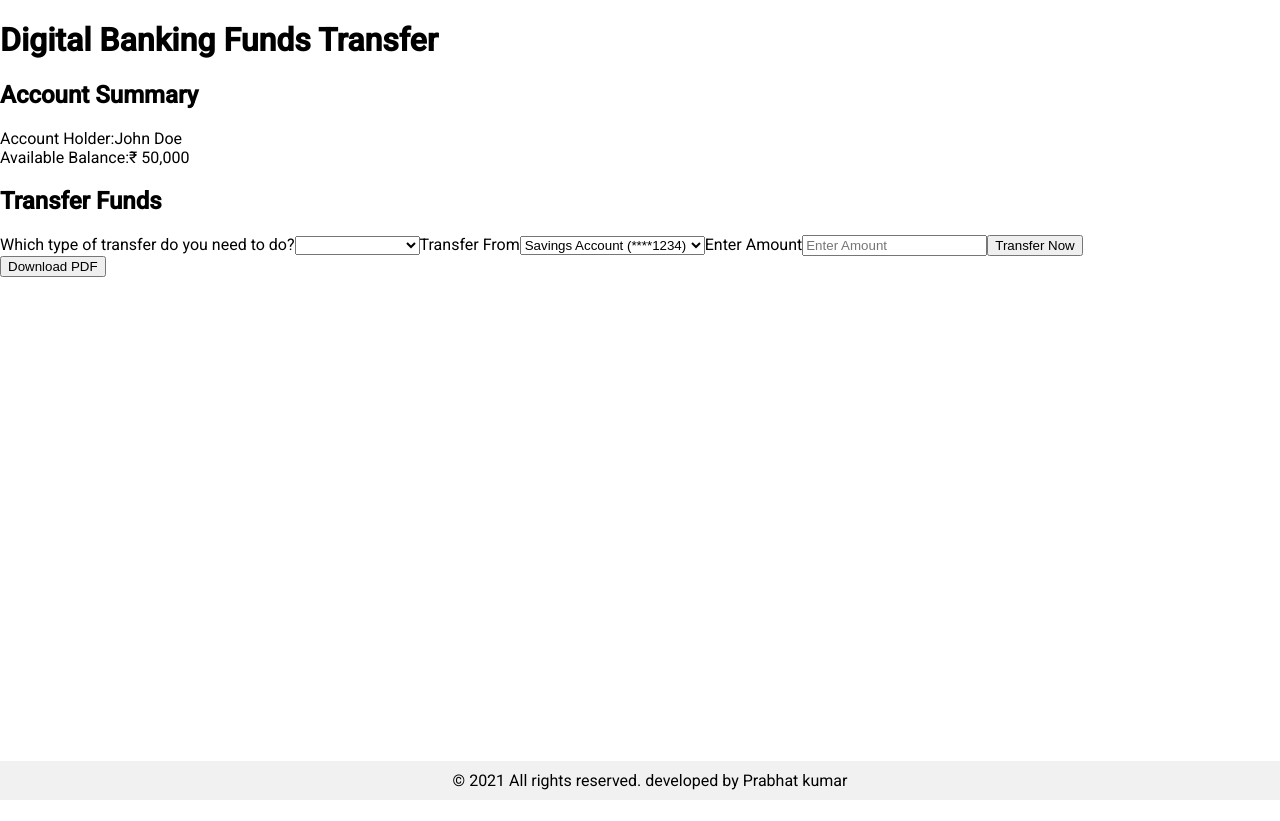
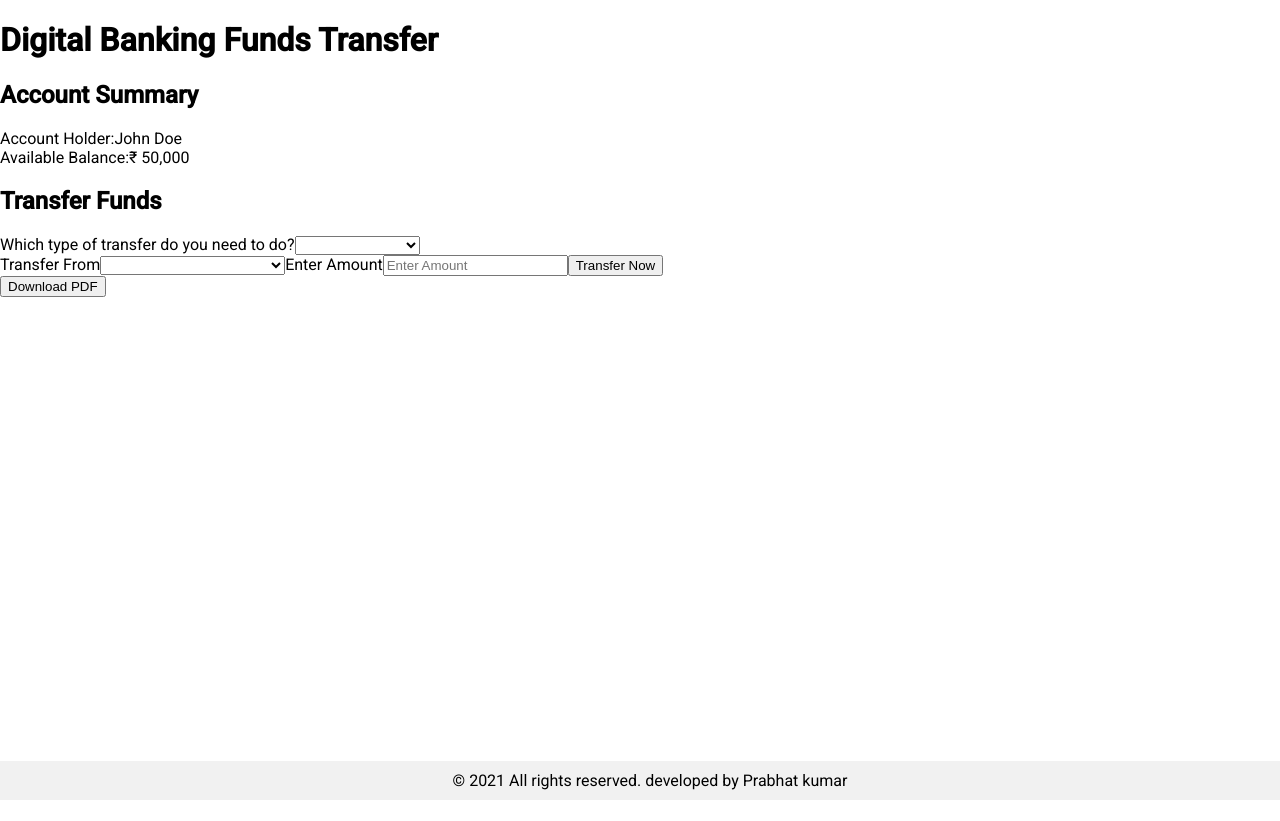
Before and after one commit to prabhat76/Easebank, an Angular app: page /funds-transfer in a window 1280 px wide. Built offline with nearby package versions, Linux system fonts and the light colour scheme.

Commit message:
deplyment issue fixed

```diff
--- a/package.json
+++ b/package.json
@@ -39,15 +39,12 @@
     "@types/express": "^4.17.17",
     "@types/jasmine": "~5.1.0",
     "@types/node": "^18.18.0",
-    "autoprefixer": "^10.4.20",
     "jasmine-core": "~5.5.0",
     "karma": "~6.4.0",
     "karma-chrome-launcher": "~3.2.0",
     "karma-coverage": "~2.2.0",
     "karma-jasmine": "~5.1.0",
     "karma-jasmine-html-reporter": "~2.1.0",
-    "postcss": "^8.5.3",
-    "tailwindcss": "^4.0.8",
     "typescript": "~5.7.2"
   }
 }
--- a/src/app/funds-transfer/funds-transfer.component.html
+++ b/src/app/funds-transfer/funds-transfer.component.html
@@ -19,8 +19,11 @@
             <option value="Inside">Inside the Bank</option>
             <option value="Outside">Outside the Bank</option>
         </select>
+
+        <br>
+
         <label class="block text-gray-700 mt-2">Transfer From</label>
-        <select class="w-full mt-1 p-2 border rounded-md">
+        <select [(ngModel)]="selectAccount" class="w-full mt-1 p-2 border rounded-md">
             <option value="inside">Savings Account (****1234)</option>
             <option value="outside">Current Account (****5678)</option>
         </select>
--- a/src/app/funds-transfer/funds-transfer.component.ts
+++ b/src/app/funds-transfer/funds-transfer.component.ts
@@ -3,6 +3,7 @@ import { Component, OnInit } from '@angular/core';
 import { FormsModule } from '@angular/forms';
 import jsPDF from 'jspdf';
 import html2canvas from 'html2canvas';
+import { ApiService } from '../api.service';
 
 @Component({
   selector: 'app-funds-transfer',
@@ -10,10 +11,21 @@ import html2canvas from 'html2canvas';
   templateUrl: './funds-transfer.component.html',
   styleUrl: './funds-transfer.component.scss'
 })
-export class FundsTransferComponent {
+export class FundsTransferComponent implements OnInit{
+
+  constructor(private api:ApiService){
+
+  }
+
+  ngOnInit(){
+
+  }
+
+  custdata : any;
   selectedfundTransferType: string = 'inside india'; // Default selection
   selectedCountry: string= '';
-  selectedbanktrnsfer: string='';
+  selectedbanktrnsfer: string='Inside the Bank';
+  selectAccount:string = '';
   onTransferTypeChange() {
     console.log("Transfer Type Changed:", this.selectedfundTransferType);
   }
@@ -27,7 +39,7 @@ export class FundsTransferComponent {
     pdf.setFontSize(10);
     pdf.setFont("helvetica", "normal");
     pdf.text("From:", 10, 30);
-    pdf.text(this.selectedfundTransferType || "Not Selected", 50, 30);
+    pdf.text(this.selectedbanktrnsfer || "Not Selected", 50, 30);
     pdf.text(this.selectedbanktrnsfer|| "", 10,10)
     if (this.selectedfundTransferType === 'outside india') {
       pdf.text("Selected Country:", 10, 100);
```
Also changed, not shown: 1 other file (tests, documents, lock files or other folders).
